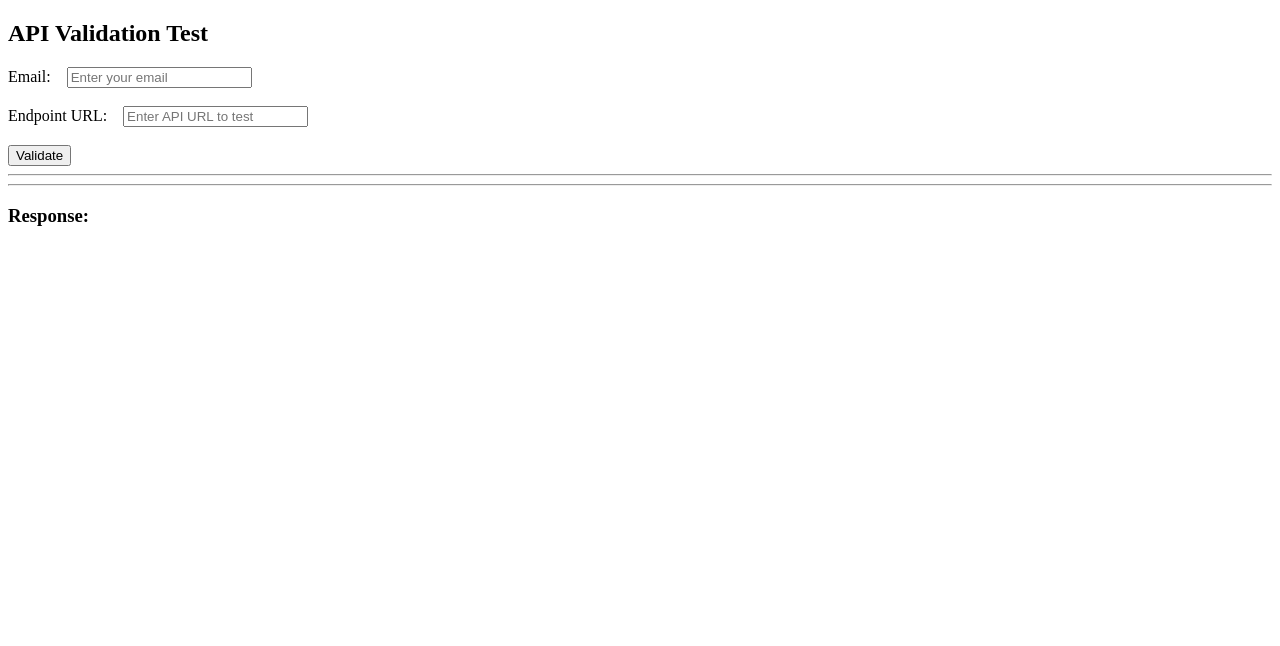
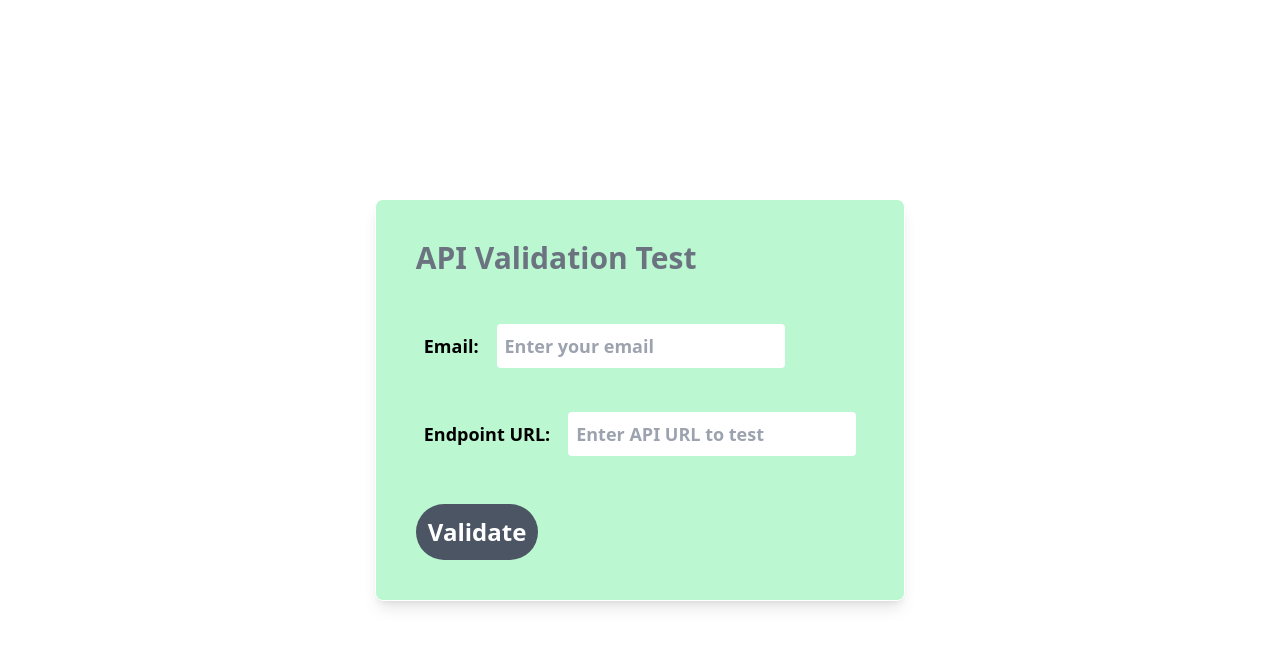
Before and after one commit to mathebe-moseri/string-sorter-ui, an Angular app: page / in a window 1280 px wide. Shown: the top 646 px of the page. Built offline with nearby package versions, Linux system fonts and the light colour scheme.

Commit message:
chore: install tailwind and add some styles

```diff
--- a/package.json
+++ b/package.json
@@ -27,12 +27,15 @@
     "@angular/cli": "^18.2.21",
     "@angular/compiler-cli": "^18.2.0",
     "@types/jasmine": "~5.1.0",
+    "autoprefixer": "^10.4.27",
     "jasmine-core": "~5.2.0",
     "karma": "~6.4.0",
     "karma-chrome-launcher": "~3.2.0",
     "karma-coverage": "~2.2.0",
     "karma-jasmine": "~5.1.0",
     "karma-jasmine-html-reporter": "~2.1.0",
+    "postcss": "^8.5.6",
+    "tailwindcss": "^3.4.19",
     "typescript": "~5.5.2"
   }
 }
--- a/src/app/components/api-test/api-test.component.html
+++ b/src/app/components/api-test/api-test.component.html
@@ -1,36 +1,48 @@
-<h2>API Validation Test</h2>
+<div class="flex flex-col justify-center items-center  min-h-screen">
+  <div class="bg-green-200 text-lg font-semibold p-10 border border-white shadow-lg rounded-lg ">
+
+    <h2 class="text-gray-500 font-bold mb-10 text-3xl">
+      API Validation Test
+    </h2>
 
     <form (ngSubmit)="onSubmit()">
-  <div>
+      <div class="p-2">
         <label>Email:&emsp;</label>
-    <input type="email" [(ngModel)]="email" name="email" required placeholder="Enter your email" />
+        <input type="email" [(ngModel)]="email" name="email" required placeholder="Enter your email" class="rounded p-2" />
       </div>
 
       <br />
 
-  <div>
+      <div class="p-2">
         <label>Endpoint URL:&emsp;</label>
-    <input type="text" [(ngModel)]="endpointUrl" name="endpointUrl" required placeholder="Enter API URL to test" />
+        <input type="text" [(ngModel)]="endpointUrl" name="endpointUrl" required placeholder="Enter API URL to test" class="rounded p-2"/>
       </div>
 
-  <br />
+      <button type="submit" class="bg-gray-600 p-3 font-bold rounded-full text-white text-2xl mt-10 hover:bg-green-600">
+        Validate
+      </button>
 
-  <button type="submit">Validate</button>
     </form>
 
-<hr />
-<hr />
+    <div *ngIf="response || error" class="bg-white shadow-xl rounded-xl p-4 mt-5 text-gray-500 font-semibold">
+      <div *ngIf="error" class="text-red-500 font-semibold">
+        {{ error }}
+      </div>
 
-<h3>Response:</h3>
+      <div *ngIf="response !== null && response !== undefined">
+        <h3 class="text-gray-700 font-bold">
+          Validation Result:
+        </h3>
+
+        <pre class="text-sm">
+          {{ response | json }}
+        </pre>
+      </div>
+    </div>
 
     <div *ngIf="loading">
       Validating...
     </div>
-<div *ngIf="error" style="color:red;">
-  {{ error }}
+
   </div>
-
-<pre *ngIf="response !== null && response !== undefined">
-Validation Result:
-{{ response | json }}
-</pre>
+</div>
--- a/src/styles.css
+++ b/src/styles.css
@@ -1 +1,5 @@
 /* You can add global styles to this file, and also import other style files */
+
+@tailwind base;
+@tailwind components;
+@tailwind utilities;
--- /dev/null
+++ b/tailwind.config.js
@@ -0,0 +1,10 @@
+/** @type {import('tailwindcss').Config} */
+module.exports = {
+  content: [
+    "./src/**/*.{html,ts}"
+  ],
+  theme: {
+    extend: {},
+  },
+  plugins: [],
+}
```
Also changed, not shown: 1 other file (tests, documents, lock files or other folders). Lines whose indentation alone changed are shown as unchanged.
